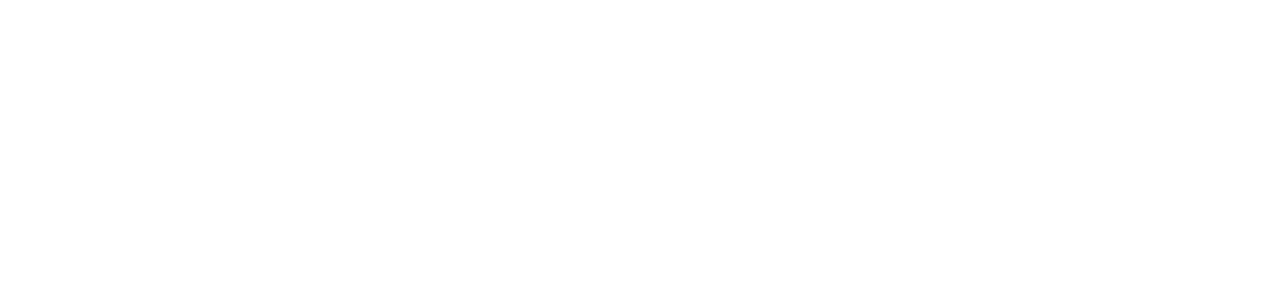
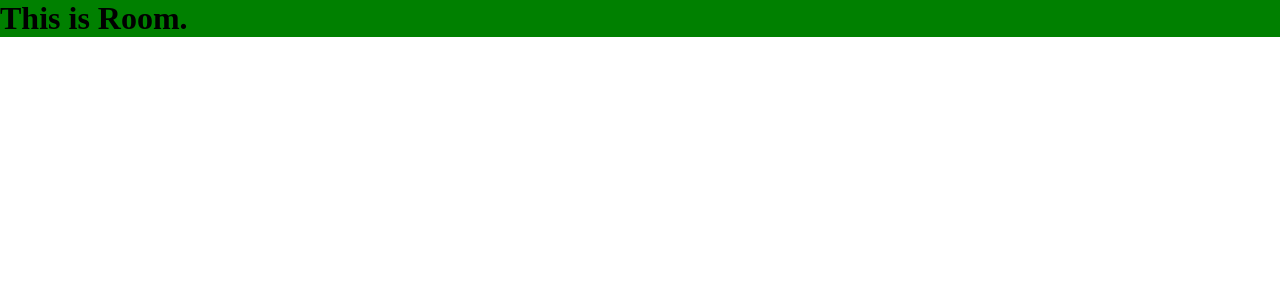
Before and after one commit to piTch-time/pitch-frontend, a React (Create React App) app: page /room in a window 1280 px wide. Before the commit this address had no page. Shown: the top 300 px of the page. Built offline with nearby package versions, Linux system fonts and the light colour scheme.

Commit message:
feat : Room 컴포넌트 생성

```diff
--- a/src/App.tsx
+++ b/src/App.tsx
@@ -2,6 +2,7 @@
 import { Routes, Route, BrowserRouter } from 'react-router-dom';
 import { Home } from '@pages/Home';
 import { SamplePage } from '@pages/SamplePage';
+import { Room } from '@pages/Room/Room';
 
 function App() {
   return (
@@ -10,6 +11,7 @@
       <Routes>
         <Route path='/' element={<Home />} />
         <Route path='/samplepage' element={<SamplePage />} />
+        <Route path='/room' element={<Room />} />
       </Routes>
     </BrowserRouter>
   );
--- /dev/null
+++ b/src/pages/Room/Room.tsx
@@ -0,0 +1,13 @@
+import styled from 'styled-components';
+
+export const Room = () => {
+  return (
+    <Container>
+      <h1>This is Room.</h1>
+    </Container>
+  );
+};
+
+const Container = styled.div`
+  background-color: green;
+`;
```
